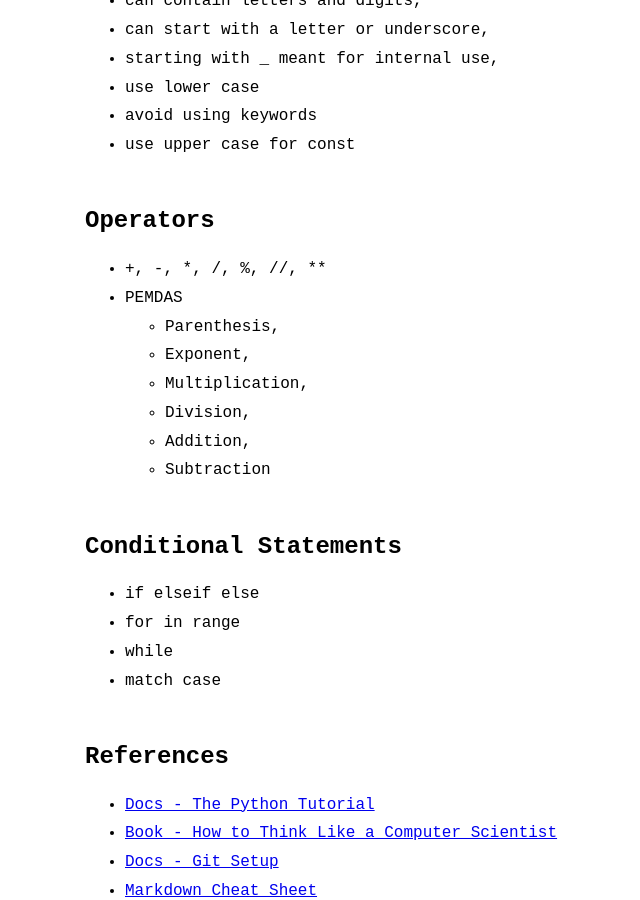
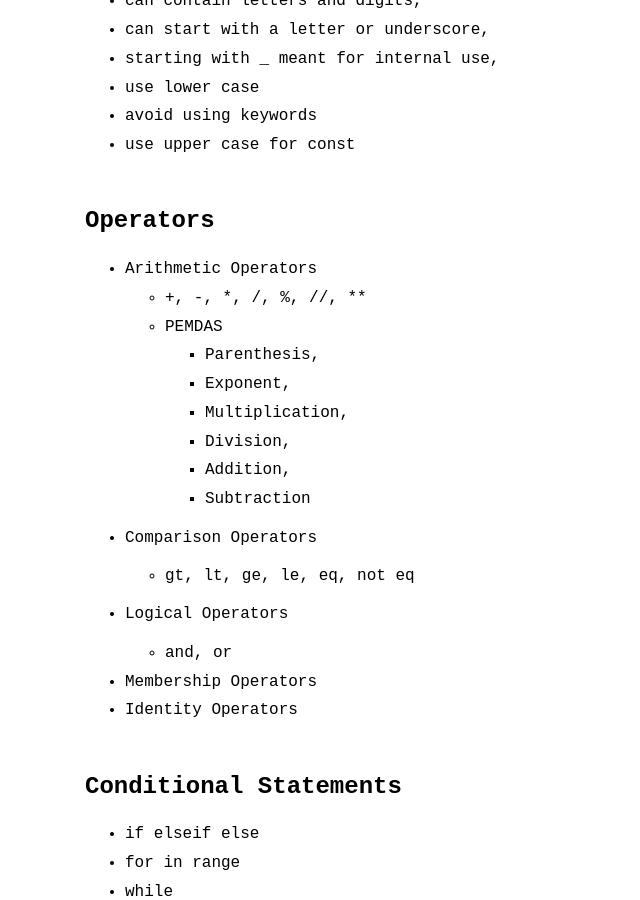
Before and after one commit to VallarasuS/Vallarasu.in, a Jekyll site: the page built from docs/_posts/2025-11-18-python-notes.md, in a window 1280 px wide and 900 px high, scrolled down 3078 px. Shown: the whole window, without its empty margins (235-875 px from the left). Built offline with Jekyll 4.4.1, drawn with Linux system fonts in a browser that asks for light colours.

Commit message:
Operators

```diff
--- a/docs/_posts/2025-11-18-python-notes.md
+++ b/docs/_posts/2025-11-18-python-notes.md
@@ -94,14 +94,26 @@ keyword.kwlist
 - use upper case for const
 
 ## Operators
-- +, -, *, /, %, //, **
-- PEMDAS
-    - Parenthesis,
-    - Exponent,
-    - Multiplication,
-    - Division,
-    - Addition,
-    - Subtraction
+- Arithmetic Operators
+    - +, -, *, /, %, //, **
+    - PEMDAS
+        - Parenthesis,
+        - Exponent,
+        - Multiplication,
+        - Division,
+        - Addition,
+        - Subtraction
+
+- Comparison Operators
+
+    - gt, lt, ge, le, eq, not eq
+
+- Logical Operators
+
+    - and, or
+
+- Membership Operators
+- Identity Operators
 
 ## Conditional Statements
 
```
